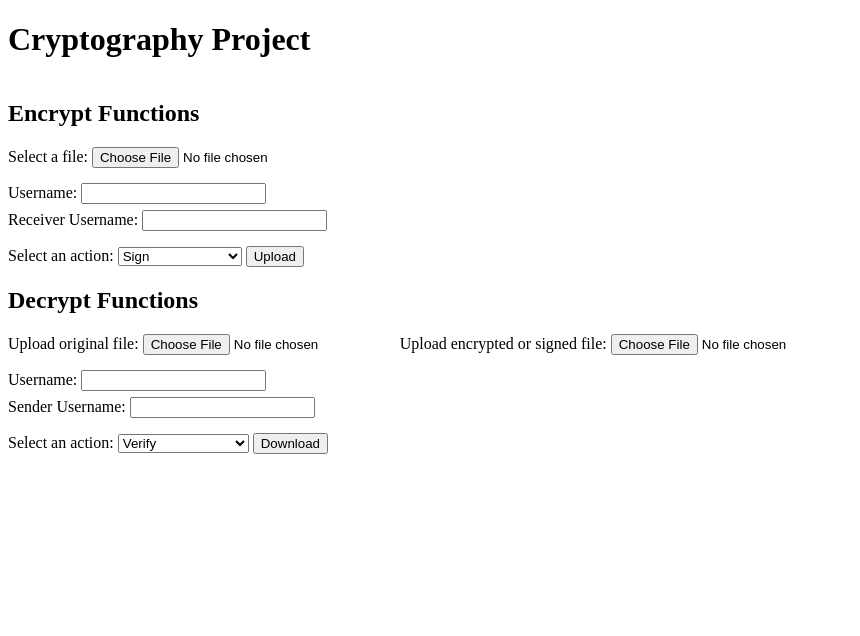
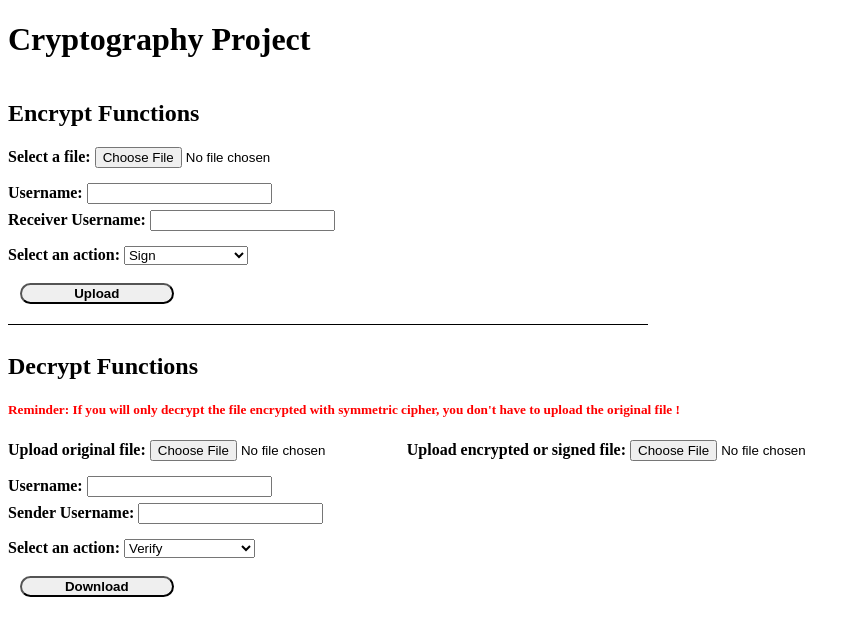
Before and after one commit to alperengokbak/Asymmetric-Symmetric-Encryption, a Flask app: page / in a window 1280 px wide. Shown: the top 636 px of the page, without its empty margins (0-860 px from the left). Run offline with Flask 3, Linux system fonts and the light colour scheme.

Commit message:
Updated index.html file and fixed some issues in app.py

```diff
--- a/app.py
+++ b/app.py
@@ -1,5 +1,5 @@
 from flask import Flask, render_template, request, redirect
-from func.asymmetric_functions import generate_key_pair, sign_data, prehash_sign_data, verify_signature, derive_key_and_encrypt, derive_key_and_decrypt, save_private_key, save_public_key, load_private_key, load_public_key
+from func.asymmetric_functions import generate_key_pair, prehash_sign_data, verify_signature, derive_key_and_encrypt, derive_key_and_decrypt, save_private_key, save_public_key, load_private_key, load_public_key
 from func.symmetric_functions import createSymmetricKey, encrypt_file_symmetric, decrypt_file_symmetric, saveSymmetricKey, loadSymmetricKey
 import os
 
@@ -20,6 +20,15 @@ def encrypt_symmetric(receiver_keys_dir, file):
     encrypt_file_symmetric(file.filename, os.path.join(os.path.join(receiver_keys_dir, 'received'), 'symmetric_encrypted_' + file.filename), symmetric_key)
 
     return os.path.join(os.path.join(receiver_keys_dir, 'received'), 'symmetric_encrypted_' + file.filename)
+
+def decrypt_symmetric(symmetric_key_path, user_keys_dir, file):
+    # Load the symmetric key
+    symmetric_key = loadSymmetricKey(symmetric_key_path)
+
+    # Decrypt the file symmetrically
+    decrypt_file_symmetric(os.path.join(user_keys_dir + "/received", file.filename), os.path.join(os.path.join(user_keys_dir, 'downloaded'), 'decrypted_' + file.filename), symmetric_key)
+
+    return render_template('index.html')
 
 @app.route('/')
 def index():
@@ -110,7 +119,7 @@ def download():
     sender_username = request.form['sender']
     action = request.form['action_decrypt']
 
-    if file.filename == '' or original_file.filename == '' or sender_username == '' or username == '' or action not in ['verify', 'decrypt', 'verify_and_decrypt']:
+    if file.filename == '' or sender_username == '' or username == '' or action not in ['verify', 'decrypt', 'verify_and_decrypt']:
         return "Invalid parameters"
 
     # Get the user's public key and private key
@@ -131,26 +140,22 @@ def download():
     sender_public_key = load_public_key(sender_public_key_path)
 
     # Decrypt and verify the file based on its name
-    if file.filename.startswith('symmetric_encrypted_'):
-        # Load the symmetric key
-        symmetric_key = loadSymmetricKey(symmetric_key_path)
+    if file.filename.startswith('symmetric_encrypted_') and action == 'decrypt':
+        decrypt_symmetric(symmetric_key_path, user_keys_dir, file)
 
-        # Decrypt the file symmetrically
-        decrypt_file_symmetric(os.path.join(user_keys_dir + "/received", file.filename), os.path.join(os.path.join(user_keys_dir, 'downloaded'), 'decrypted_' + file.filename), symmetric_key)
-
-        #f"Download decrypted_{file.filename[10:]}"
-        return render_template('index.html')
-
-    elif file.filename.startswith('asymmetric_encrypted_'):
+    elif file.filename.startswith('asymmetric_encrypted_') and (action == 'verify' or action == 'verify_and_decrypt'):
         # Decrypt and verify the file asymmetrically
         decrypted_file = derive_key_and_decrypt(os.path.join(user_keys_dir + "/received", file.filename), os.path.join(os.path.join(user_keys_dir, 'downloaded'), 'decrypted_' + file.filename), sender_public_key, user_private_key)
 
         if verify_signature(original_file, decrypted_file, sender_public_key):
-            return f"Download verified_{file.filename} (Signature verified)"
+            if action == 'verify':
+                return f"Download verified_{file.filename[19:]} (Signature verification successful)"
+            elif action == 'verify_and_decrypt':
+                decrypt_symmetric(symmetric_key_path, user_keys_dir, file)
         else:
             return f"Download verified_{file.filename} (Signature verification failed)"
 
-    return "Invalid filename"
+    return "Invalid parameters"
 
 if __name__ == '__main__':
     app.run(debug=True)
--- a/templates/index.html
+++ b/templates/index.html
@@ -11,8 +11,8 @@
     <div style="display: flex; flex-direction: column; height: 40vh; justify-content: space-between">
       <form action="/upload" method="post" enctype="multipart/form-data">
         <h2>Encrypt Functions</h2>
-        <label for="file">Select a file:</label>
-        <input type="file" name="file" id="file" accept=".pem, .txt" />
+        <label style="font-weight: bold" for="file">Select a file:</label>
+        <input type="file" name="file" id="file" accept=".pem, .txt" required />
         <div
           style="
             max-width: 40vw;
@@ -25,31 +25,44 @@
         >
           <div style="display: flex; flex-direction: column; height: 6vh; justify-content: space-between; width: 40vw">
             <div>
-              <label for="username">Username:</label>
+              <label style="font-weight: bold" for="username">Username:</label>
               <input type="text" name="username" id="username" required />
             </div>
             <div>
-              <label for="receiver">Receiver Username:</label>
+              <label style="font-weight: bold" for="receiver">Receiver Username:</label>
               <input type="text" name="receiver" id="receiver" required />
             </div>
           </div>
         </div>
 
-        <label for="action">Select an action:</label>
+        <label style="font-weight: bold" for="action">Select an action:</label>
         <select name="action" id="action">
           <option value="sign">Sign</option>
           <option value="encrypt">Encrypt</option>
           <option value="sign_and_encrypt">Sign and Encrypt</option>
         </select>
+        <br />
+        <br />
 
-        <input type="submit" value="Upload" />
+        <input
+          style="width: 12vw; margin-left: 12px; border-radius: 12px; font-weight: bold"
+          type="submit"
+          value="Upload"
+        />
       </form>
+
+      <div style="border-top: 1px solid #000; margin-top: 20px; margin-bottom: 8px; width: 50vw"></div>
+
       <form action="/download" method="post" enctype="multipart/form-data">
         <h2>Decrypt Functions</h2>
-        <label for="original_file">Upload original file:</label>
-        <input type="file" name="original_file" id="original_file" accept=".pem, .txt" />
-        <label for="file_decrypt">Upload encrypted or signed file:</label>
-        <input type="file" name="file_decrypt" id="file_decrypt" accept=".pem, .txt" />
+        <h5 style="color: red">
+          Reminder: If you will only decrypt the file encrypted with symmetric cipher, you don't have to upload the
+          original file !
+        </h5>
+        <label style="font-weight: bold" for="original_file">Upload original file:</label>
+        <input type="file" name="original_file" id="original_file" accept=".pem, .txt" required />
+        <label style="font-weight: bold" for="file_decrypt">Upload encrypted or signed file:</label>
+        <input type="file" name="file_decrypt" id="file_decrypt" accept=".pem, .txt" required />
 
         <div
           style="
@@ -63,25 +76,48 @@
         >
           <div style="display: flex; flex-direction: column; height: 6vh; justify-content: space-between; width: 40vw">
             <div>
-              <label for="username_decrypt">Username:</label>
+              <label style="font-weight: bold" for="username_decrypt">Username:</label>
               <input type="text" name="username_decrypt" id="username_decrypt" required />
             </div>
             <div>
-              <label for="sender">Sender Username:</label>
+              <label style="font-weight: bold" for="sender">Sender Username:</label>
               <input type="text" name="sender" id="sender" required />
             </div>
           </div>
         </div>
 
-        <label for="action_decrypt">Select an action:</label>
-        <select name="action_decrypt" id="action_decrypt">
+        <label style="font-weight: bold" for="action_decrypt">Select an action:</label>
+        <select onchange="handleFileSelect()" name="action_decrypt" id="action_decrypt">
           <option value="verify">Verify</option>
           <option value="decrypt">Decrypt</option>
           <option value="verify_and_decrypt">Verify and Decrypt</option>
         </select>
+        <br />
+        <br />
 
-        <input type="submit" value="Download" />
+        <input
+          style="width: 12vw; margin-left: 12px; border-radius: 12px; font-weight: bold"
+          type="submit"
+          value="Download"
+        />
       </form>
     </div>
+    <script>
+      function handleFileSelect() {
+        var originalFile = document.getElementById("original_file");
+        var action = document.getElementById("action_decrypt");
+
+        if ((action.value === "verify" || action.value === "verify_and_decrypt") && originalFile.value.trim() === "") {
+          throw new Error("Please select a file for verification.");
+        }
+
+        if (action.value === "verify" || action.value === "verify_and_decrypt") {
+          originalFile.setAttribute("required", "");
+        }
+        if (action.value === "decrypt") {
+          originalFile.removeAttribute("required");
+        }
+      }
+    </script>
   </body>
 </html>
```
